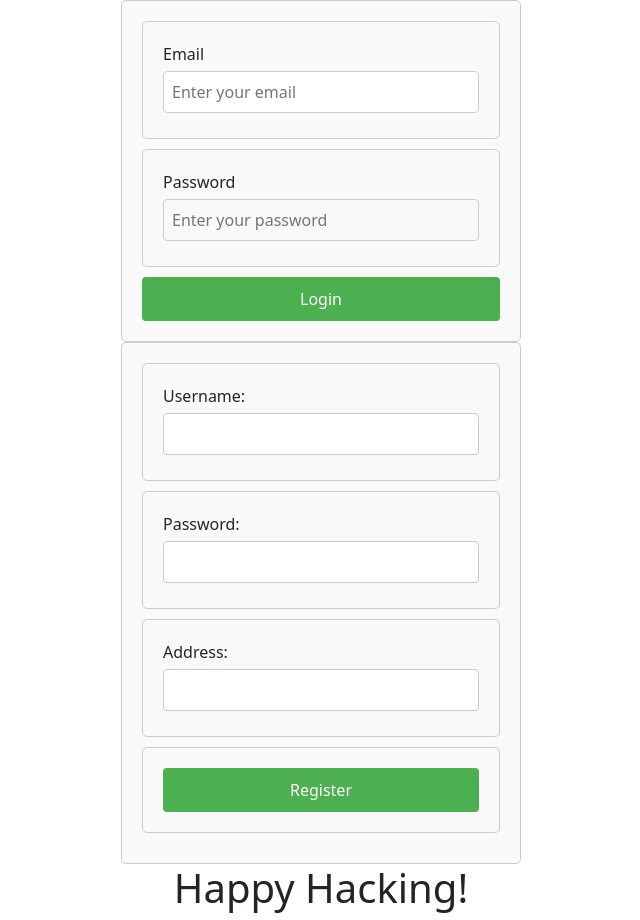
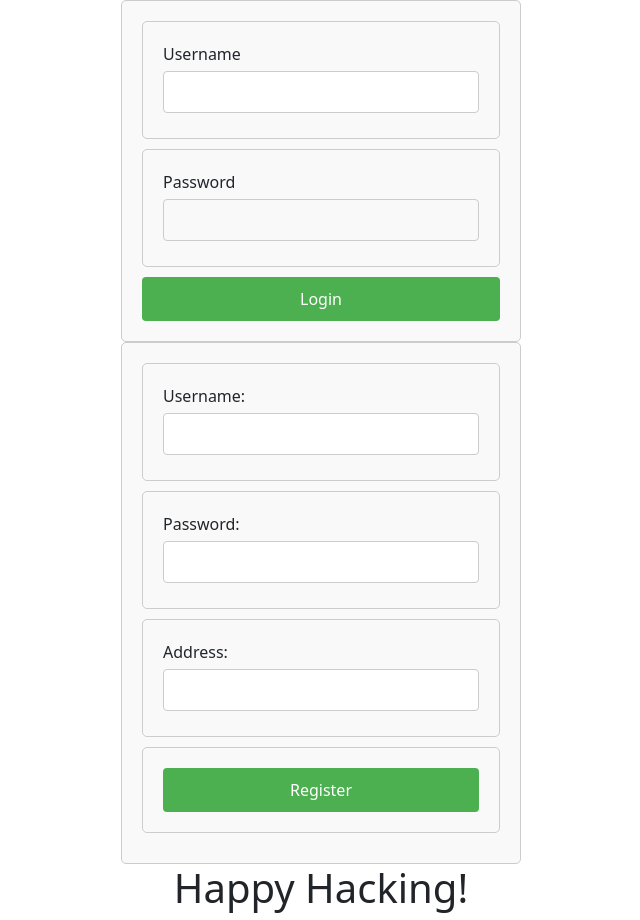
Before and after one commit to SanRaph/fullstack_messaging_frontend, a React (Create React App) app: page / in a window 1280 px wide. Shown: the whole page, without its empty margins (319-959 px from the left). Built offline with nearby package versions, Linux system fonts and the light colour scheme.

Commit message:
write onchange handler

```diff
--- a/src/Login.js
+++ b/src/Login.js
@@ -10,7 +10,12 @@ const API_URI = window.location.host === 'localhost' ? 'http://localhost:3000/us
 
 const Login = () => {
 
-    const [formData, setFormData] = useState({});
+    const [formData, setFormData] = useState({username: '', password: ''});
+
+    const handleChange = (e) => {
+        const {name, value } = e.target;
+        console.log(`${name}: ${value}`);
+    };
 
 
 
@@ -18,11 +23,12 @@ const Login = () => {
         <div className='login-form-container'>
       <form >
         <div className='login-form-container'>
-          <label>Email</label>
+          <label>Username</label>
           <input
-            type="email"
-            name="email"
-            placeholder="Enter your email"
+            type="username"
+            name="username"
+            value={formData.username}
+            onChange={handleChange}
             required
           />
         </div>
@@ -31,7 +37,8 @@ const Login = () => {
           <input className='login-form-container'
             type="password"
             name="password"
-            placeholder="Enter your password"
+            value={formData.password}
+            onChange={handleChange}
             required
           />
         </div>
```
